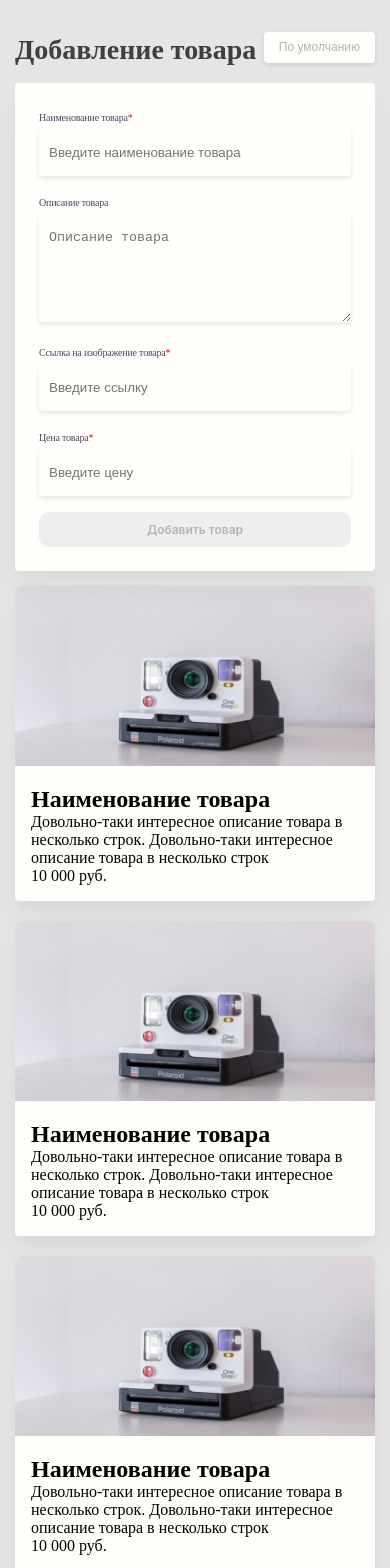
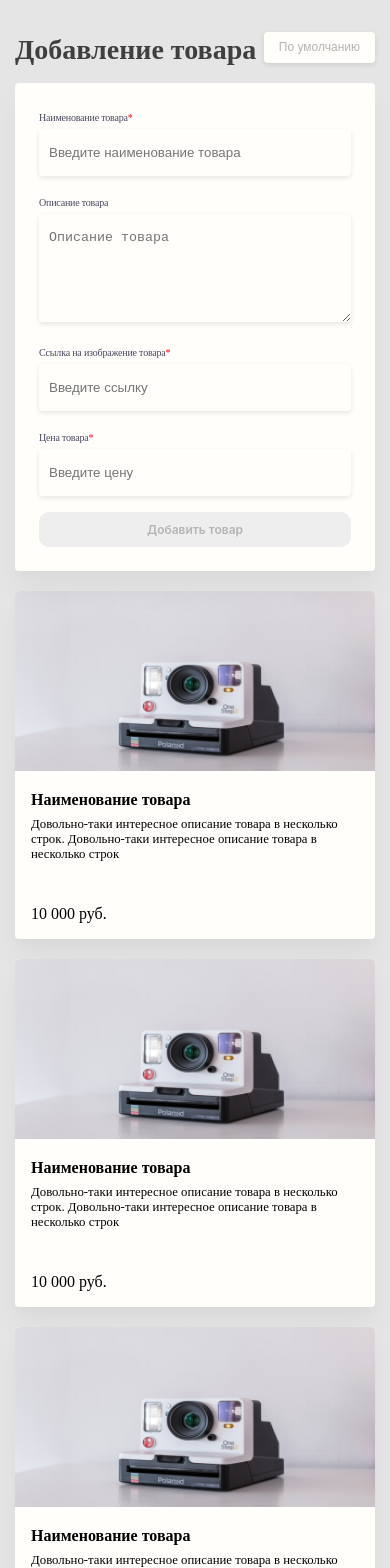
Before and after one commit to MockingBird-vakha/store-app, a Vue app: page / in a window 390 px wide. Shown: the top 1568 px of the page. Built offline with nearby package versions, Linux system fonts and the light colour scheme.

Commit message:
Добавить стили

```diff
--- a/src/App.vue
+++ b/src/App.vue
@@ -95,8 +95,22 @@ body {
   }
 
   @media (max-width: 425px) {
-    grid-template-areas: 'asd';
-    grid-auto-columns: auto;
+    display: block;
+  }
+
+  &__block {
+
+    &-left {
+      grid-area: add;
+
+      @media (max-width: 425px) {
+        margin-bottom: 20px;
+      }
+    }
+
+    &-right {
+      grid-area: item;
+    }
   }
 }
 </style>
--- a/src/components/Item.vue
+++ b/src/components/Item.vue
@@ -35,15 +35,15 @@ export default {
 <style scoped lang="scss">
   .items {
     display: grid;
-    grid-template-columns: repeat(auto-fill, 255px);
+    grid-template-columns: repeat(auto-fill, calc((100% - 60px) / 4));
     grid-gap: 20px;
 
     @media (max-width: 1024px) {
-      grid-template-columns: repeat(auto-fill, 304px)
+      grid-template-columns: repeat(auto-fill, calc((100% - 40px) / 3))
     }
 
     @media (max-width: 768px) {
-      grid-template-columns: repeat(auto-fill, 236px)
+      grid-template-columns: repeat(auto-fill, calc((100% - 20px) / 2))
     }
 
     @media (max-width: 425px) {
@@ -68,7 +68,24 @@ export default {
     }
 
     &__about {
-    padding: 16px;
+      padding: 16px;
+      display: grid;
+      grid-gap: 8px;
+
+      &-title {
+        h1 {
+          font-size: 1em;
+        }
+      }
+
+      &-desctiption {
+        overflow: hidden;
+        height: 80px;
+
+        p {
+          font-size: 0.8em;
+        }
+      }
     }
   }
 </style>
```
